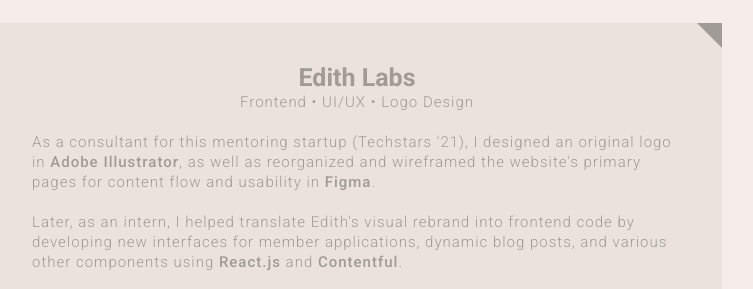
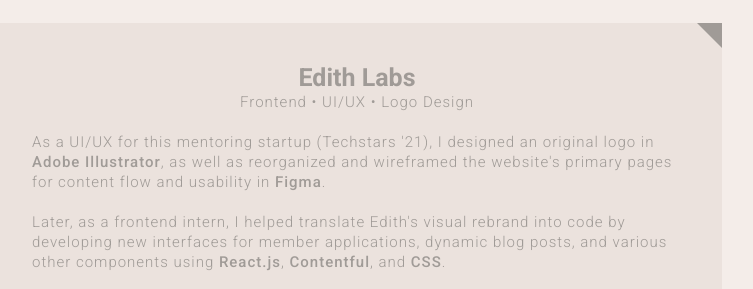
Before and after one commit to timoteayang/timoteayang.github.io, a plain HTML site: page index.html in a window 1280 px wide. Shown: the part 1360-1649 px from the top of the page, without its empty margins (291-1044 px from the left). Drawn offline with Linux system fonts and the light colour scheme.

Commit message:
Add files via upload

```diff
--- a/index.html
+++ b/index.html
@@ -145,8 +145,8 @@
             <div class="corner"></div>
             <h3>Edith Labs</h3>
             <p style="margin-bottom: 20px;">Frontend • UI/UX • Logo Design</p>
-            <p class="projpara">As a consultant for this mentoring startup (Techstars '21), I designed an original logo in <strong>Adobe Illustrator</strong>, as well as reorganized and wireframed the website's primary pages for content flow and usability in <strong>Figma</strong>.</p>
-            <p class="projpara">Later, as an intern, I helped translate Edith's visual rebrand into frontend code by developing new interfaces for member applications, dynamic blog posts, and various other components using <strong>React.js</strong> and <strong>Contentful</strong>.</p>
+            <p class="projpara">As a UI/UX for this mentoring startup (Techstars '21), I designed an original logo in <strong>Adobe Illustrator</strong>, as well as reorganized and wireframed the website's primary pages for content flow and usability in <strong>Figma</strong>.</p>
+            <p class="projpara">Later, as a frontend intern, I helped translate Edith's visual rebrand into code by developing new interfaces for member applications, dynamic blog posts, and various other components using <strong>React.js</strong>, <strong>Contentful</strong>, and <strong>CSS</strong>.</p>
             <a class="projlink" href="https://www.linkedin.com/posts/edith-labs_mentorship-edith-activity-6824114163917443072-IsDe" target="_blank" rel="noopener noreferrer">Designed Logo in Action<span>></span></a>
             <a class="projlink" href="https://edithlabs.com" target="_blank" rel="noopener noreferrer">Edith Labs Website<span>></span></a>
         </div>
```
